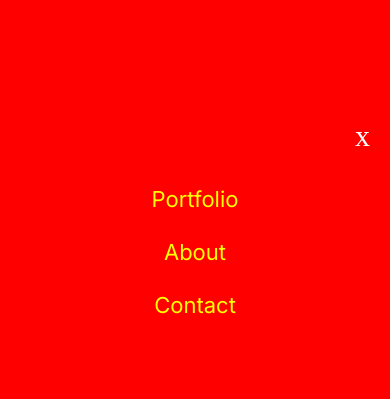
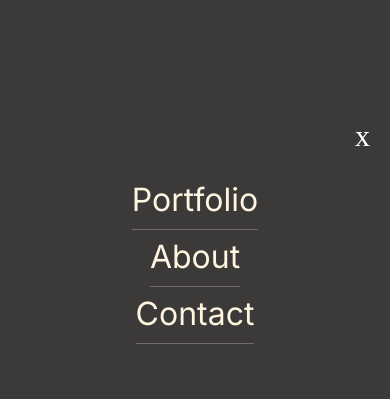
Before and after one commit to roshan-bajgain/curriculum-cr-training-mobile-menu, a website: page index.html in a window 390 px wide. Both pictures are taken after a click on the button 366 px from the left and 27 px from the top of the page. Shown: the top 399 px of the page. Drawn offline with Linux system fonts and the light colour scheme.

Commit message:
Add some styling to the mobile menu option

```diff
--- a/css/main.css
+++ b/css/main.css
@@ -60,7 +60,7 @@ header {
   bottom: 0;
   left: 0;
   right: 0;
-  background: red;
+  background: #3C3A39;
   color: #fff;
   z-index: 10;
   padding-top: 99px;
@@ -74,9 +74,10 @@ header {
 }
 
 #mobile-nav a {
-  color: yellow;
-  border-bottom: solid 1px red;
-  padding-bottom: 20px;
+  color: #FFF5E1;
+  border-bottom: 1px solid #6F6C6B;
+  padding-bottom: 10px;
+  font-size: 32px;
 }
 
 main {
```
